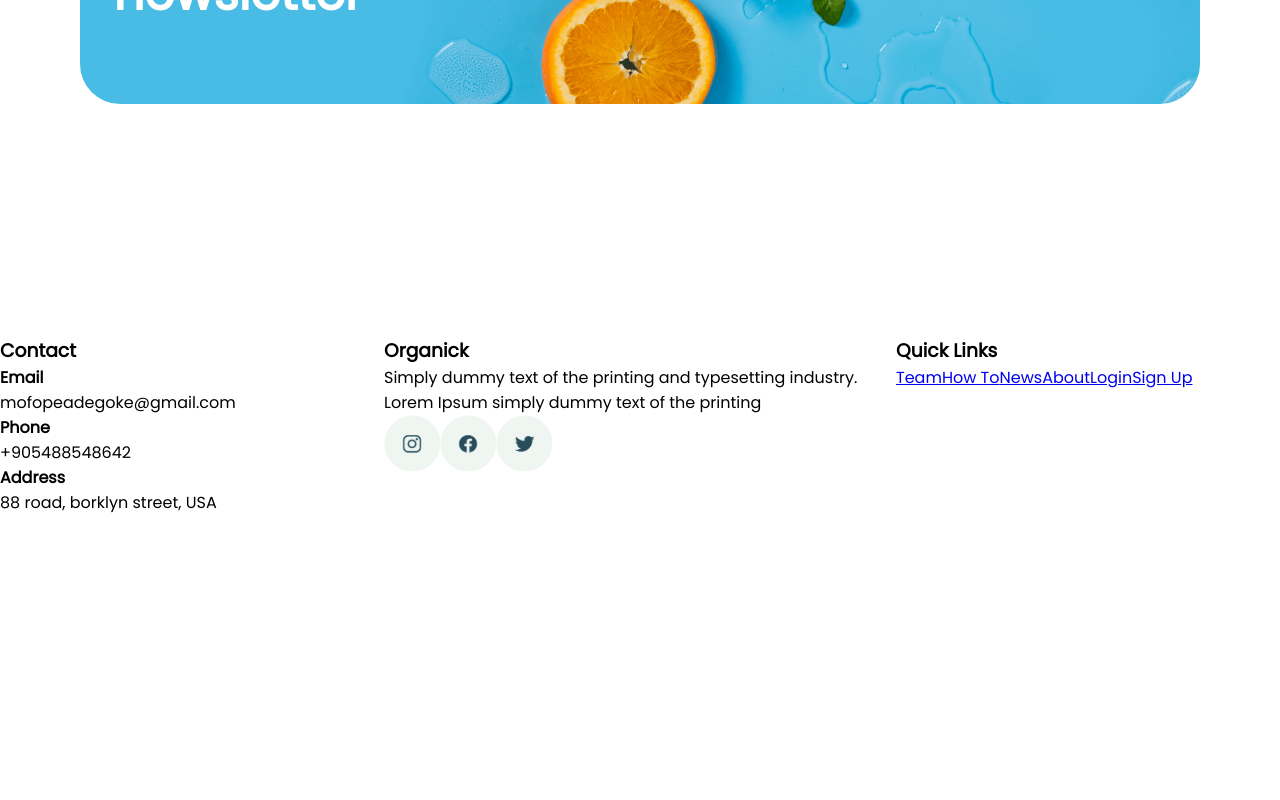
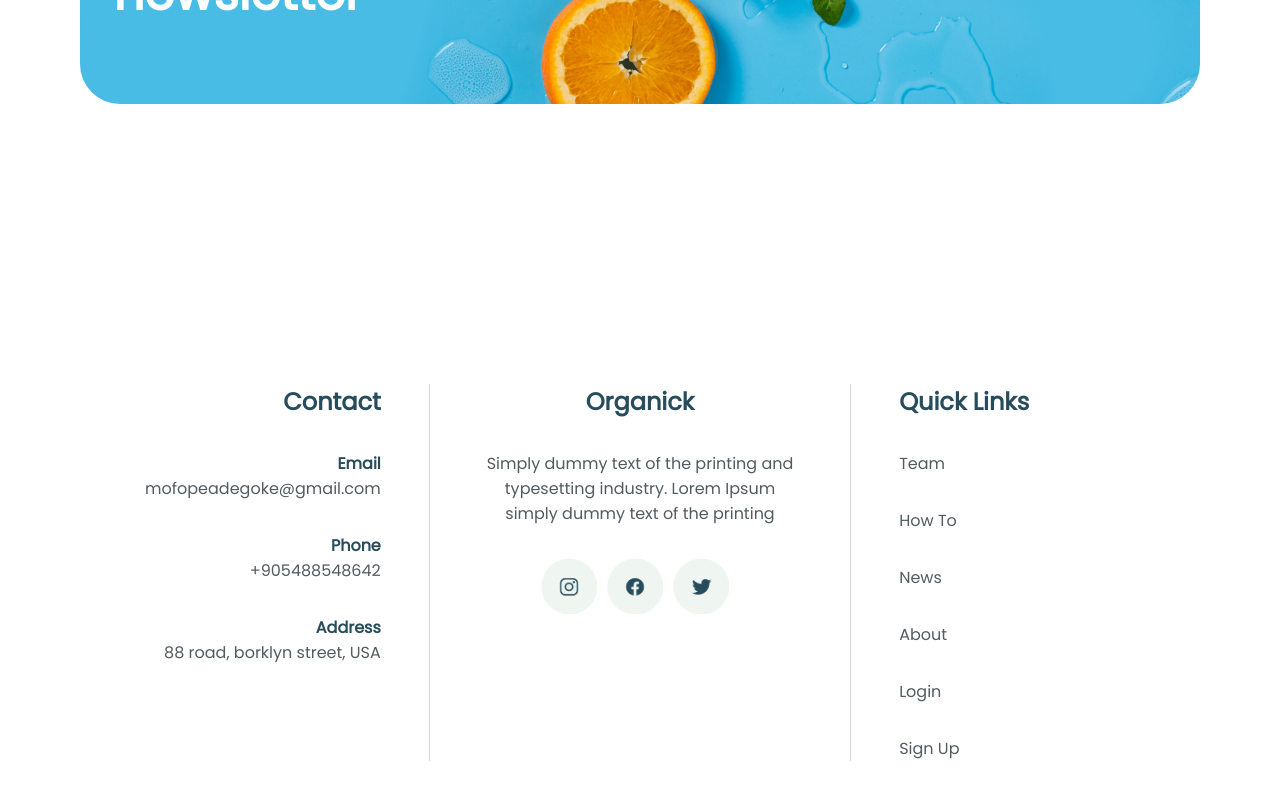
Before and after one commit to mofopeadegoke/TechSpace-Project-Organik, a React (Create React App) app in the folder react-app/: page / in a window 1280 px wide. Shown: the part 4009-4809 px from the top of the page. Before the commit the page ends 4524 px from the top, so only its background shows below. Built offline with nearby package versions, Linux system fonts and the light colour scheme; no server answers.

Commit message:
Footer done

```diff
--- a/react-app/src/components/footer.jsx
+++ b/react-app/src/components/footer.jsx
@@ -5,7 +5,7 @@ import TwitterIcon from "../assests/twitter-icon.png";
 export default function Footer() {
     return (
         <>
-            <article className="footer">
+            <article className="footerComponent">
                 <article className="contact-content">
                     <h3>Contact</h3>
                     <div className="email-contact">
--- a/react-app/src/components/styles/footer.css
+++ b/react-app/src/components/styles/footer.css
@@ -1,9 +1,46 @@
-article.footer {
+article.footerComponent {
     display: grid;
     grid-template-columns: 30% 40% 30%;
     grid-template-rows: auto;
     justify-content: center;
+    padding: 3rem 7rem;
+    color: #525C60;
 }
-article.footer img {
+article.footerComponent img {
     width: 3.5rem;
+    margin-right: 10px;
 }
+article.footerComponent :is(h3, h4) {
+    color: #274C5B;
+}
+article.footerComponent h3 {
+    font-size: 1.5rem;
+}
+article.footerComponent article.contact-content {
+    text-align: right;
+    padding-inline-end: 3rem;
+    padding-block-end: 2rem;
+    display: flex;
+    flex-direction: column;
+    row-gap: 2rem;
+}
+article.footerComponent article.company-text {
+    text-align: center;
+    padding-inline: 3rem;
+    display: flex;
+    flex-direction: column;
+    row-gap: 2rem;
+    border-left: 1px solid #D4D4D4;
+    border-right: 1px solid #D4D4D4;
+
+}
+article.footerComponent a {
+    text-decoration: none;
+    color: #525C60;
+}
+article.footerComponent article.quick-links {
+    padding-inline-start: 3rem;
+    display: flex;
+    flex-direction: column;
+    row-gap: 2rem;
+}
```
